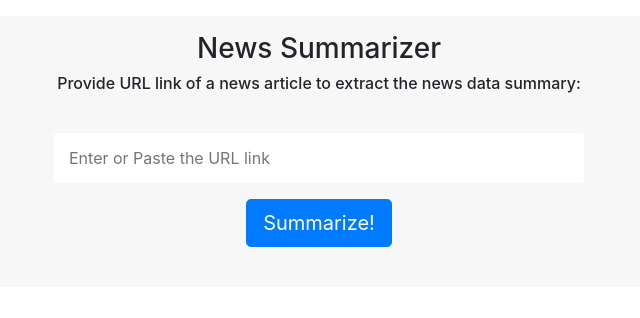
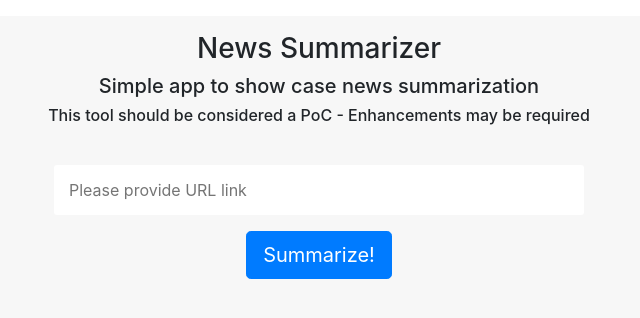
Before and after one commit to rcuevass/news_summarizer, a Flask app: page / in a window 1280 px wide. Shown: the top 318 px of the page, without its empty margins (321-961 px from the left). Run offline with Flask 2, Linux system fonts and the light colour scheme; some libraries are stand-ins or nearby versions.

Commit message:
some cosmetic changes to template

```diff
--- a/templates/_formhelpers.html
+++ b/templates/_formhelpers.html
@@ -1,6 +1,6 @@
 {% macro render_field(field) %}
     <dt>{{ field.label }}
-    <dd>{{ field(class_="form-url col-6", placeholder="Enter or Paste the URL link", **kwargs)|safe }}
+    <dd>{{ field(class_="form-url col-6", placeholder="Please provide URL link", **kwargs)|safe }}
 
 
 
--- a/templates/index.html
+++ b/templates/index.html
@@ -1,7 +1,8 @@
 {% extends "layout.html" %}
 {% block content %}
 
-<h6>Provide URL link of a news article to extract the news data summary:</h6>
+<h5>Simple app to show case news summarization</h5>
+<h6>This tool should be considered a PoC - Enhancements may be required</h6>
 
 {% from "_formhelpers.html" import render_field %}
 <form method="post" action=''>
```
